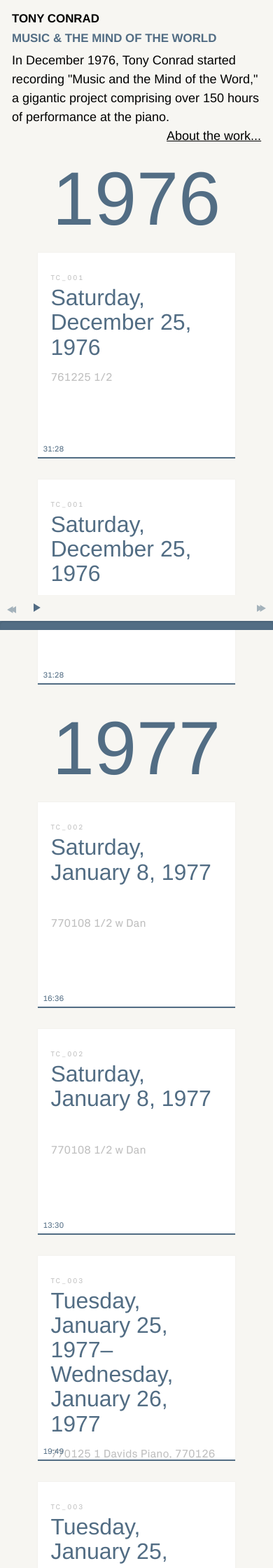
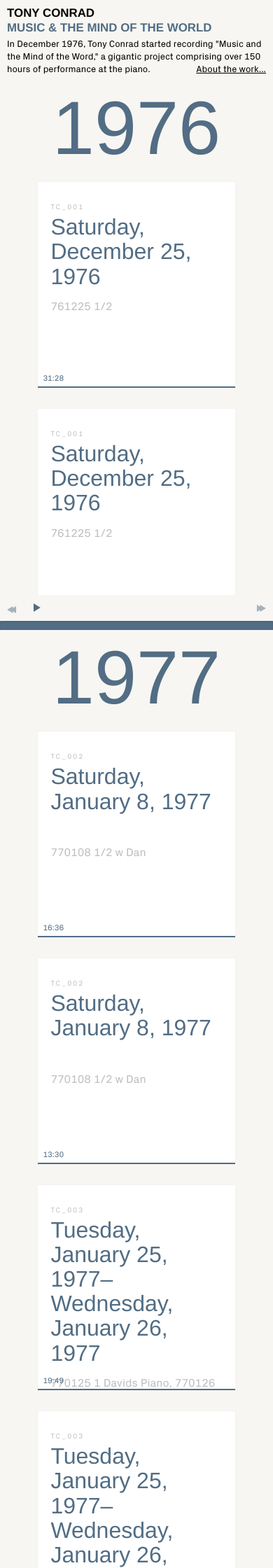
Before and after one commit to coryarcangel/music-and-the-mind-of-the-world, a Jekyll site: the page built from index.html, in a window 390 px wide. Shown: the top 2240 px of the page at 70% size. Built offline with Jekyll 4.4.1, drawn with Linux system fonts in a browser that asks for light colours; nearby versions of some CDN libraries; some web fonts are replaced; library files that are not in the unit come from our copies.

Commit message:
mobile header adjustments fixes #18

```diff
--- a/_layouts/default.html
+++ b/_layouts/default.html
@@ -17,12 +17,6 @@
   <body>
     <div id="app">
       <header id="header">
-
-
-
-
-
-
 
         <nav class="navbar navbar-fixed-top navbar-light bg-faded hidden-sm-down">
           <div class="navbar-brand">TONY CONRAD
@@ -45,12 +39,10 @@
         </nav>
 
         <section class="hidden-md-up" id="intro">
-          <div class="container">
-            <h1>TONY CONRAD</h1>
-            <h1 class="title">MUSIC & THE MIND OF THE WORLD</h1>
-            <div>In December 1976, Tony Conrad started recording "Music and the Mind of the Word," a gigantic project comprising over 150 hours of performance at the piano. <a href="#about" class="pull-xs-right">About the work...</a></div>
-            <div class="clearfix"></div>
-          </div>
+          <h1>TONY CONRAD</h1>
+          <h1 class="title">MUSIC & THE MIND OF THE WORLD</h1>
+          <div class="intro-text">In December 1976, Tony Conrad started recording "Music and the Mind of the Word," a gigantic project comprising over 150 hours of performance at the piano. <a href="#about" class="pull-xs-right">About the work...</a></div>
+          <div class="clearfix"></div>
         </section>
 
       </header>
--- a/_sass/_styles.scss
+++ b/_sass/_styles.scss
@@ -114,26 +114,38 @@ and (max-device-width : 1024px)  {
 }
 
 #intro {
-  padding-top: 1rem;
+  padding-top: 10px;
+  padding-left: 10px;
+  padding-right: 10px;
+
   h1 {
     font-size: 0.938rem;
     font-weight: 700;
+    font-family: $font-family-headings;
+    margin-bottom: 2px;
 
     &.title {
       color: $brand-primary;
+      margin-bottom: 4px;
     }
   }
 
-  p {
-    color: $brand-primary;
-    font-size: 0.813rem;
-    font-weight: 400;
+  .intro-text {
+    font-family: $font-family-brand;
+    font-size: 13px;
+    line-height: 18px;
+  }
 
-    a {
-      color: black;
-      float: right;
-    }
-  }
+  // p {
+  //   color: $brand-primary;
+  //   font-size: 0.813rem;
+  //   font-weight: 400;
+  //
+  //   a {
+  //     color: black;
+  //     float: right;
+  //   }
+  // }
 }
 
 .page-title{
```
